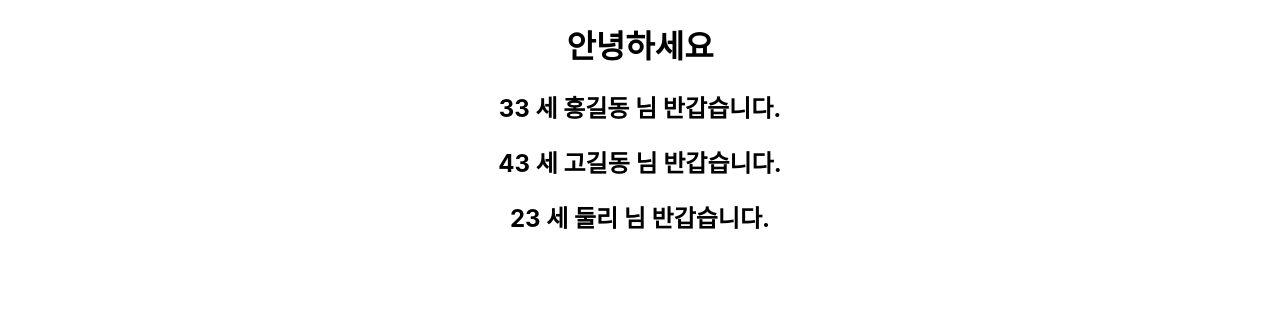
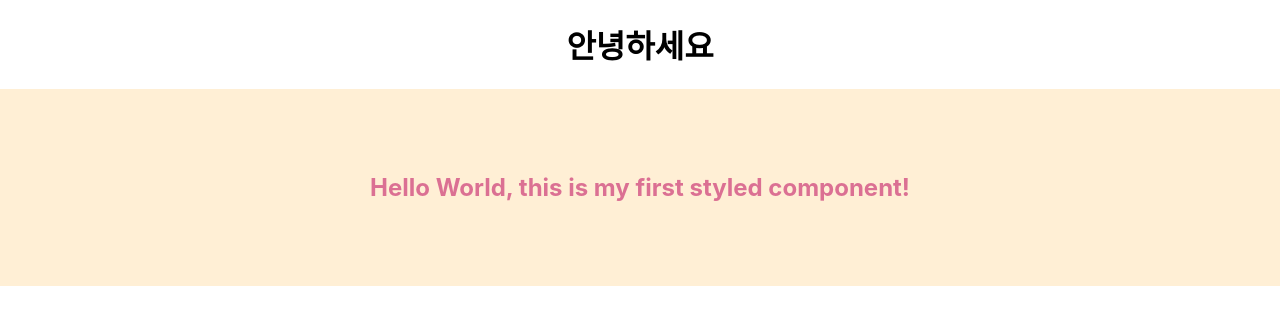
Before and after one commit to eungkyoung/fintech, a React (Create React App) app in the folder fintech/: page / in a window 1280 px wide. Shown: the top 324 px of the page. Built offline with nearby package versions, Linux system fonts and the light colour scheme.

Commit message:
StyleComponent 라이브러리 추가 StyleComponent sample page 추가

```diff
--- a/fintech/package.json
+++ b/fintech/package.json
@@ -9,6 +9,7 @@
     "react": "^18.2.0",
     "react-dom": "^18.2.0",
     "react-scripts": "5.0.1",
+    "styled-components": "^5.3.5",
     "web-vitals": "^2.1.4"
   },
   "scripts": {
--- a/fintech/src/App.js
+++ b/fintech/src/App.js
@@ -2,13 +2,14 @@
 import './App.css';
 import InputExample from './components/InputExample';
 import ListComponent from "./components/ListComponent";
+import StyledComponent from "./components/StyledComponent";
 import Welecome from './components/Welcome';
 
 function App() {
   return (
     <div className="App">
       <h1>안녕하세요</h1>
-      <ListComponent></ListComponent>
+      <StyledComponent></StyledComponent>
     </div>
   );
 }
--- a/fintech/src/components/ListComponent.js
+++ b/fintech/src/components/ListComponent.js
@@ -11,7 +11,7 @@ const ListComponent = () => {
     <div>
       {/* <Welcome username={list[0].username} age={list[0].age}></Welcome>
       <Welcome username={list[1].username} age={list[1].age}></Welcome>
-      <Welcome username={list[2].username} age={list[2].age}></Welcome> */}
+      <Welcome username={list[2].username} age={list[2].age}></Welcome> //원래 반복문을 사용하지 않으면*/}
       {list.map((element) => {
         return (
           <Welcome username={element.username} age={element.age}></Welcome>
--- /dev/null
+++ b/fintech/src/components/StyledComponent.js
@@ -0,0 +1,25 @@
+import React from "react";
+import styled from "styled-components";
+
+const Title = styled.h1`
+  font-size: 1.5em;
+  text-align: center;
+  color: palevioletred;
+`;
+
+const Wrapper = styled.section`
+  padding: 4em;
+  background: papayawhip;
+`;
+
+const StyledComponent = () => {
+  return (
+    <div>
+      <Wrapper>
+        <Title>Hello World, this is my first styled component!</Title>
+      </Wrapper>
+    </div>
+  );
+};
+
+export default StyledComponent;
```
Also changed, not shown: 1 other file (tests, documents, lock files or other folders).
